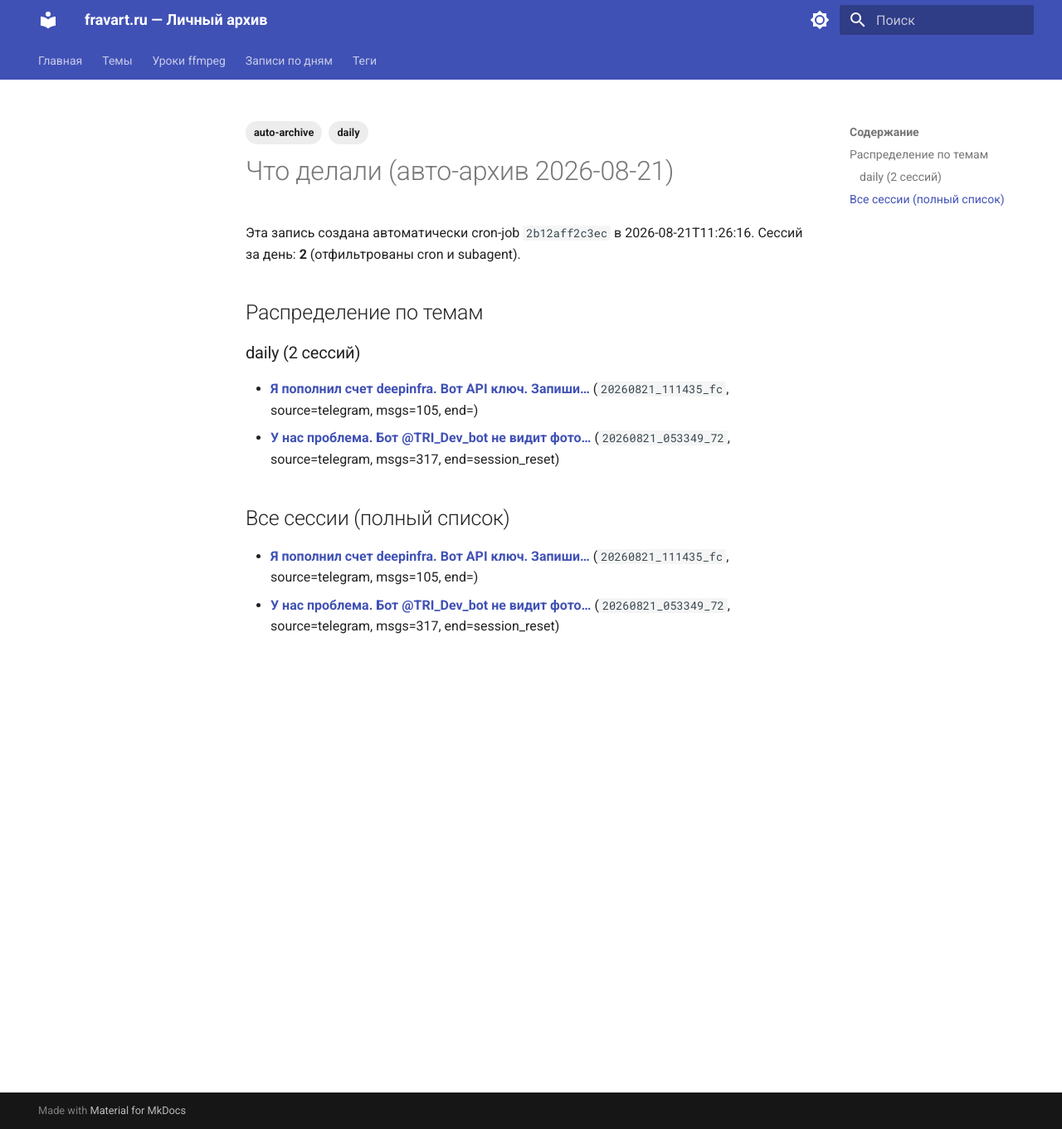
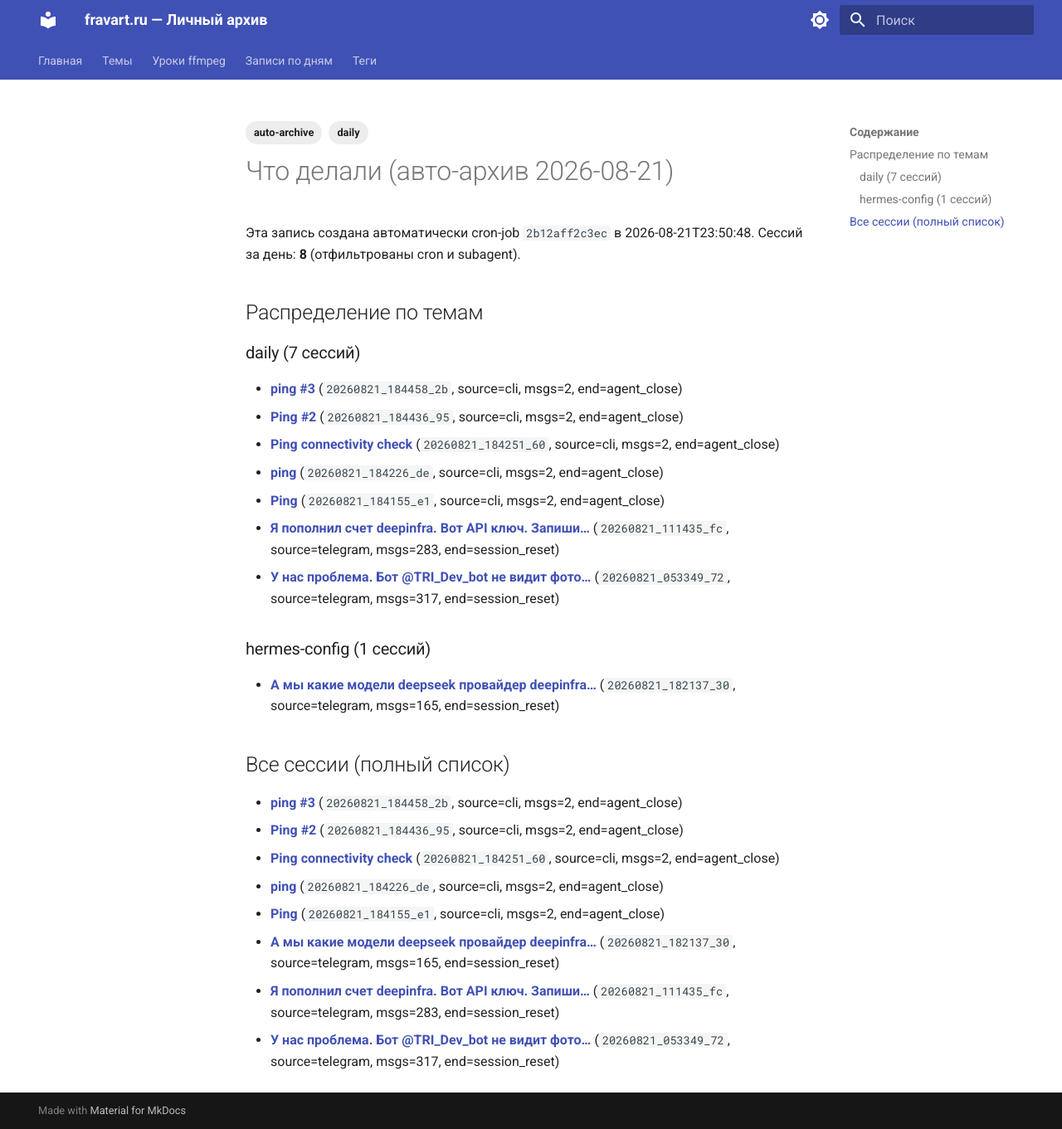
Before and after one commit to SergiusG/fravart-ru, an MkDocs documentation site: the page built from docs/days/2026-08-21-daily-auto.md, in a window 1280 px wide and 1361 px high. Shown: the whole window at 83% size. Built offline with MkDocs 1.6.1 and Material for MkDocs 9.7.7, drawn with Linux system fonts in a browser that asks for light colours.

Commit message:
archive: auto-archive 2026-08-21 sessions

```diff
--- a/docs/days/2026-08-21-daily-auto.md
+++ b/docs/days/2026-08-21-daily-auto.md
@@ -6,6 +6,12 @@ tags:
   - daily
   - auto-archive
 session_ids:
+  - "20260821_184458_2b5155"
+  - "20260821_184436_954853"
+  - "20260821_184251_6046b6"
+  - "20260821_184226_dec102"
+  - "20260821_184155_e1d95e"
+  - "20260821_182137_304435e3"
   - "20260821_111435_fc7a7328"
   - "20260821_053349_7253fa66"
 artifacts: []
@@ -13,17 +19,32 @@ artifacts: []
 
 # Что делали (авто-архив 2026-08-21)
 
-Эта запись создана автоматически cron-job `2b12aff2c3ec` в 2026-08-21T11:26:16.
-Сессий за день: **2** (отфильтрованы cron и subagent).
+Эта запись создана автоматически cron-job `2b12aff2c3ec` в 2026-08-21T23:50:48.
+Сессий за день: **8** (отфильтрованы cron и subagent).
 
 ## Распределение по темам
 
-### daily (2 сессий)
+### daily (7 сессий)
 
-- **[Я пополнил счет deepinfra. Вот API ключ. Запиши…](https://fravart.ru)** (`20260821_111435_fc`, source=telegram, msgs=105, end=)
+- **[ping #3](https://fravart.ru)** (`20260821_184458_2b`, source=cli, msgs=2, end=agent_close)
+- **[Ping #2](https://fravart.ru)** (`20260821_184436_95`, source=cli, msgs=2, end=agent_close)
+- **[Ping connectivity check](https://fravart.ru)** (`20260821_184251_60`, source=cli, msgs=2, end=agent_close)
+- **[ping](https://fravart.ru)** (`20260821_184226_de`, source=cli, msgs=2, end=agent_close)
+- **[Ping](https://fravart.ru)** (`20260821_184155_e1`, source=cli, msgs=2, end=agent_close)
+- **[Я пополнил счет deepinfra. Вот API ключ. Запиши…](https://fravart.ru)** (`20260821_111435_fc`, source=telegram, msgs=283, end=session_reset)
 - **[У нас проблема. Бот @TRI_Dev_bot не видит фото…](https://fravart.ru)** (`20260821_053349_72`, source=telegram, msgs=317, end=session_reset)
+
+### hermes-config (1 сессий)
+
+- **[А мы какие модели deepseek провайдер deepinfra…](https://fravart.ru)** (`20260821_182137_30`, source=telegram, msgs=165, end=session_reset)
 
 ## Все сессии (полный список)
 
-- **[Я пополнил счет deepinfra. Вот API ключ. Запиши…](https://fravart.ru)** (`20260821_111435_fc`, source=telegram, msgs=105, end=)
+- **[ping #3](https://fravart.ru)** (`20260821_184458_2b`, source=cli, msgs=2, end=agent_close)
+- **[Ping #2](https://fravart.ru)** (`20260821_184436_95`, source=cli, msgs=2, end=agent_close)
+- **[Ping connectivity check](https://fravart.ru)** (`20260821_184251_60`, source=cli, msgs=2, end=agent_close)
+- **[ping](https://fravart.ru)** (`20260821_184226_de`, source=cli, msgs=2, end=agent_close)
+- **[Ping](https://fravart.ru)** (`20260821_184155_e1`, source=cli, msgs=2, end=agent_close)
+- **[А мы какие модели deepseek провайдер deepinfra…](https://fravart.ru)** (`20260821_182137_30`, source=telegram, msgs=165, end=session_reset)
+- **[Я пополнил счет deepinfra. Вот API ключ. Запиши…](https://fravart.ru)** (`20260821_111435_fc`, source=telegram, msgs=283, end=session_reset)
 - **[У нас проблема. Бот @TRI_Dev_bot не видит фото…](https://fravart.ru)** (`20260821_053349_72`, source=telegram, msgs=317, end=session_reset)
```
